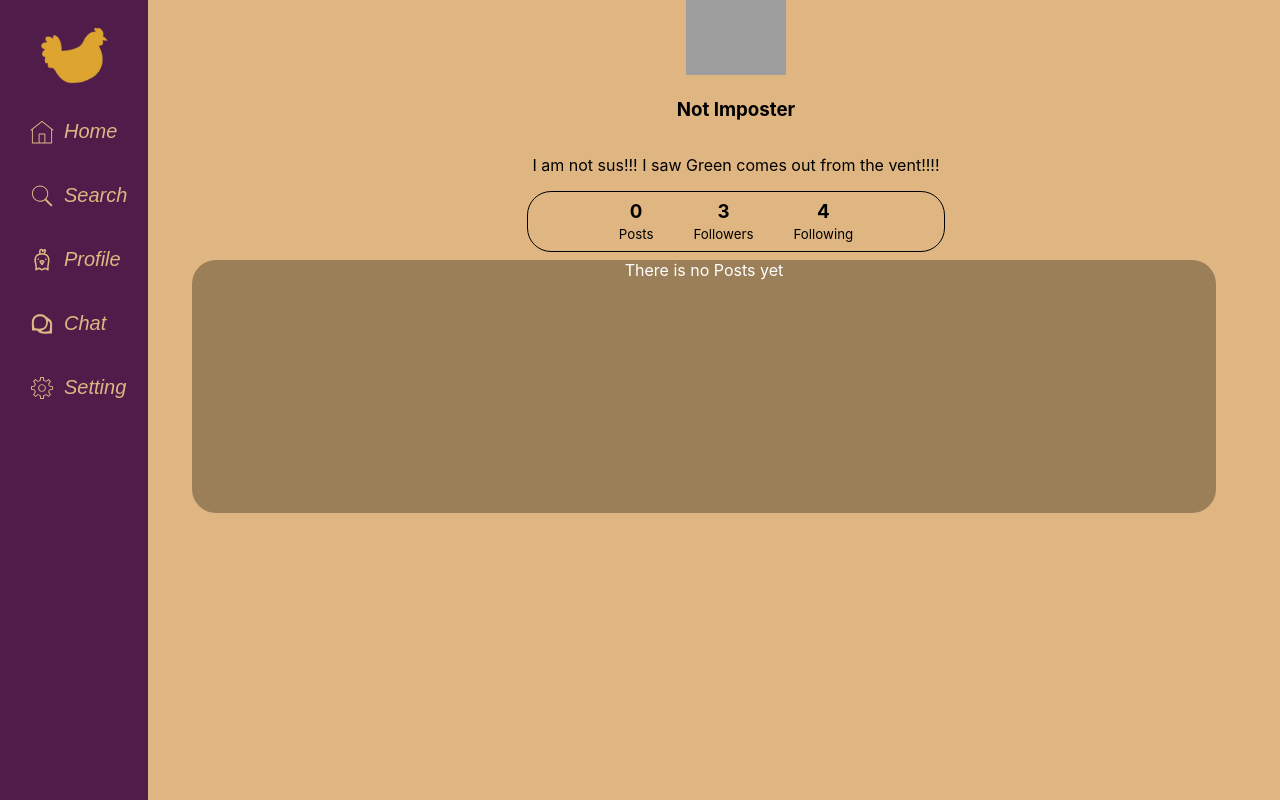
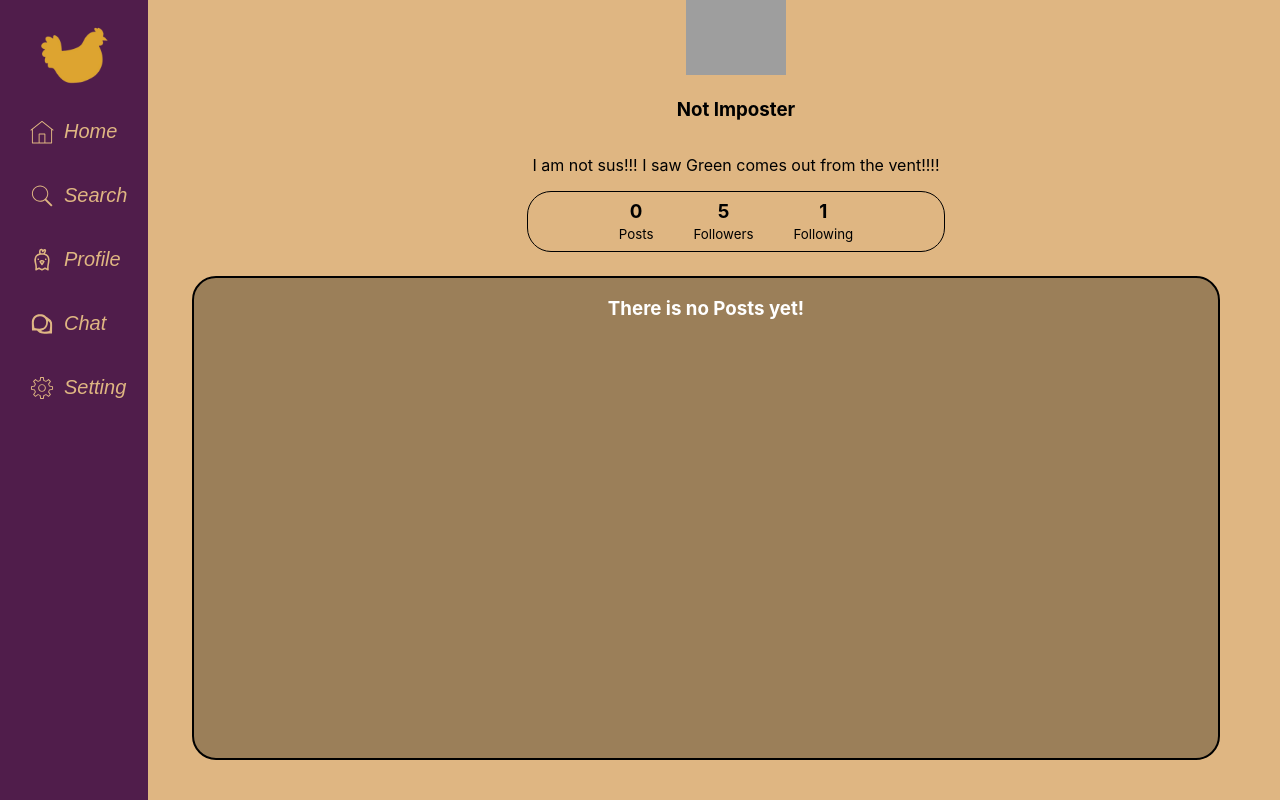
Before and after one commit to VTiS15/Chicker, a React (Create React App) app in the folder chicker/: page /Profile in a window 1280 px wide. Built offline with nearby package versions, Linux system fonts and the light colour scheme; grey boxes are pictures that could not be loaded.

Commit message:
make Ui preittier, add dummy data

```diff
--- a/chicker/src/Frontend/Pages/ProfilePage.css
+++ b/chicker/src/Frontend/Pages/ProfilePage.css
@@ -97,9 +97,14 @@ a[id="Following"] {
 
 .Base {
   width: 80%;
-  height: 100%;
+  height: 60vh;
   position: absolute;
-  margin-top: 1vh;
+  margin-top: 3vh;
+  border: 2px solid black;
+}
+
+.Base::-webkit-scrollbar {
+  display: none;
 }
 
 a[id="Posts"]:target ~ main > section#posts,
@@ -107,3 +112,24 @@ a[id="Followers"]:target ~ main > section#followers,
 a[id="Following"]:target ~ main > section#following {
   left: 16vw;
 }
+
+.UserCard {
+  border: 2px solid black;
+  border-radius: 12px;
+  width: 90%;
+  background-color: #dfb682;
+  cursor: pointer;
+  margin: 4px 0 4px 5%;
+  text-align: left;
+}
+
+.UserCard:hover {
+  background-color: #9b7f59;
+  transform: translateX(2vw);
+  transition: all 0.1s ease-in-out;
+}
+
+.UserCard > p {
+  margin-left: 6px;
+  color: black;
+}
--- a/chicker/src/Frontend/Pages/ProfilePage.js
+++ b/chicker/src/Frontend/Pages/ProfilePage.js
@@ -1,10 +1,32 @@
 import React, { useEffect, useState } from "react";
 import Sidebar from "../components/sidebar";
+import profilePic from "../Pictures/cyan.png";
 import "./ProfilePage.css";
-import profilePic from "../Pictures/cyan.png";
 
 export default function ProfilePage() {
   const [isOther, setIsOther] = useState(false);
+
+  const followersData = [
+    { name: "John", age: 20, email: "john@example.com" },
+    { name: "Yuden", age: 24, email: "yuden@example.com" },
+    { name: "VT", age: 21, email: "vt@example.com" },
+    { name: "Jack", age: 21, email: "jack@example.com" },
+    { name: "JC", age: 21, email: "jc@example.com" },
+  ];
+
+  const followingData = [{ name: "John", age: 20, email: "john@example.com" }];
+
+  const posts = [];
+
+  const UserCard = ({ Username }) => {
+    return (
+      <>
+        <div className="UserCard">
+          <p>{Username}</p>
+        </div>
+      </>
+    );
+  };
 
   return (
     <>
@@ -25,27 +47,39 @@ export default function ProfilePage() {
             <a id="Following"></a>
             <div className="DetailContainer">
               <a className="NumberContainer" href="#Posts">
-                <h3 className="Number">0</h3>
+                <h3 className="Number">{posts.length}</h3>
                 <small>Posts</small>
               </a>
               <a className="NumberContainer" href="#Followers">
-                <h3 className="Number">3</h3>
+                <h3 className="Number">{followersData.length}</h3>
                 <small>Followers</small>
               </a>
               <a className="NumberContainer" href="#Following">
-                <h3 className="Number">4</h3>
+                <h3 className="Number">{followingData.length}</h3>
                 <small>Following</small>
               </a>
             </div>
             <main className="Container" id="siteContainer">
               <section className="Posts Base" id="posts">
-                There is no Posts yet
+                {posts.length > 0 ? <></> : <h3>There is no Posts yet!</h3>}
               </section>
               <section className="Followers Base" id="followers">
-                3 followers
+                <h3>Users following you:</h3>
+                {followersData.map((data) => (
+                  <UserCard Username={data.name} />
+                ))}
               </section>
               <section className="Following Base" id="following">
-                4 users following
+                {followingData.length > 0 ? (
+                  <>
+                    <h3>Users you following:</h3>
+                    {followingData.map((data) => (
+                      <UserCard Username={data.name} />
+                    ))}
+                  </>
+                ) : (
+                  <h3>Go Follow someone!</h3>
+                )}
               </section>
             </main>
           </div>
--- a/chicker/src/Frontend/Pages/SettingPage.css
+++ b/chicker/src/Frontend/Pages/SettingPage.css
@@ -81,7 +81,7 @@ a[id="Theme"] {
 
 .BaseLayers {
   width: 100%;
-  height: 75%;
+  height: 79%;
   position: absolute;
   margin-top: 130px;
 }
--- a/chicker/src/Frontend/Pages/SettingPage.js
+++ b/chicker/src/Frontend/Pages/SettingPage.js
@@ -1,4 +1,5 @@
 import Sidebar from "../components/sidebar";
+import { useToggle } from "@uidotdev/usehooks";
 import "./SettingPage.css";
 
 export default function SettingPage() {
```
Also changed, not shown: 1 other file (tests, documents, lock files or other folders).
